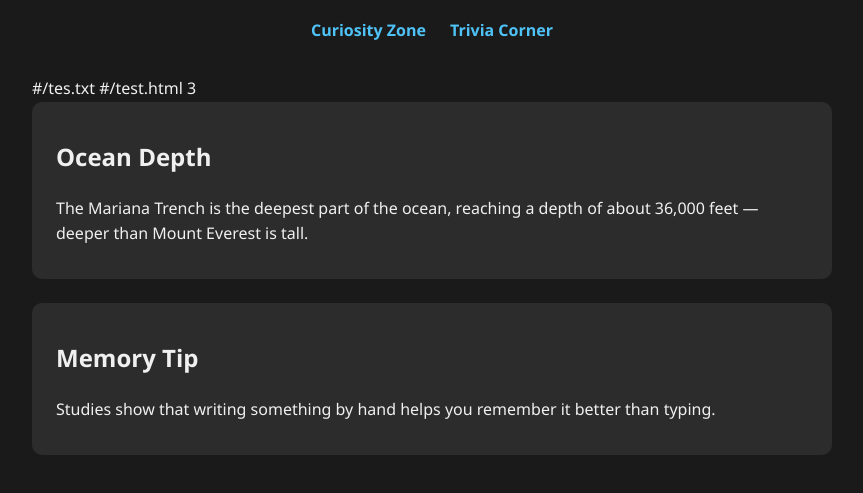
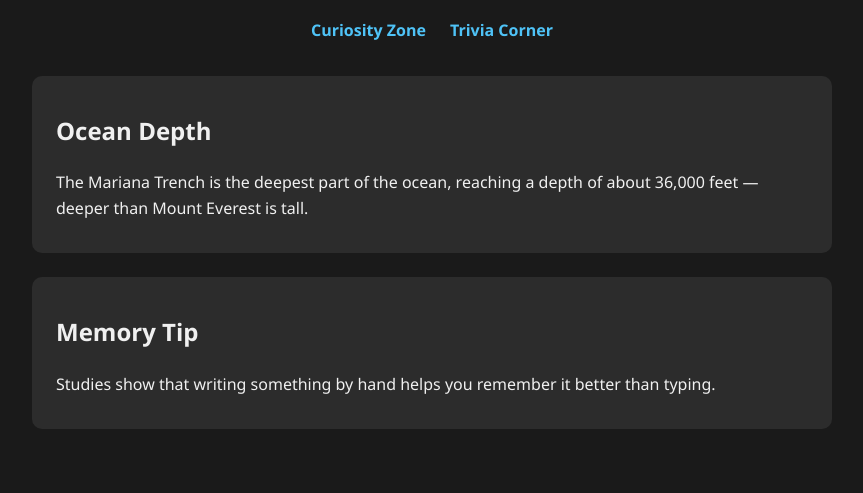
Before and after one commit to xeroboy/fun-facts-challenge, a plain HTML site: page index.html in a window 1280 px wide. Shown: the part 163-656 px from the top of the page, without its empty margins (208-1071 px from the left). Drawn offline with Linux system fonts and the light colour scheme.

Commit message:
Update index.html

```diff
--- a/index.html
+++ b/index.html
@@ -61,9 +61,11 @@ console.log(_0xabc("RkxBR3s34RDZGfQ=="));
   <a href="page1.html">Curiosity Zone</a>
   <a href="page2.html">Trivia Corner</a>
 </div>
- #/tes.txt
- #/test.html
-3
+
+<!--
+/fag.txt
+/test.html
+  -->
 <section>
   <h2>Ocean Depth</h2>
   <p>The Mariana Trench is the deepest part of the ocean, reaching a depth of about 36,000 feet — deeper than Mount Everest is tall.</p>
```
